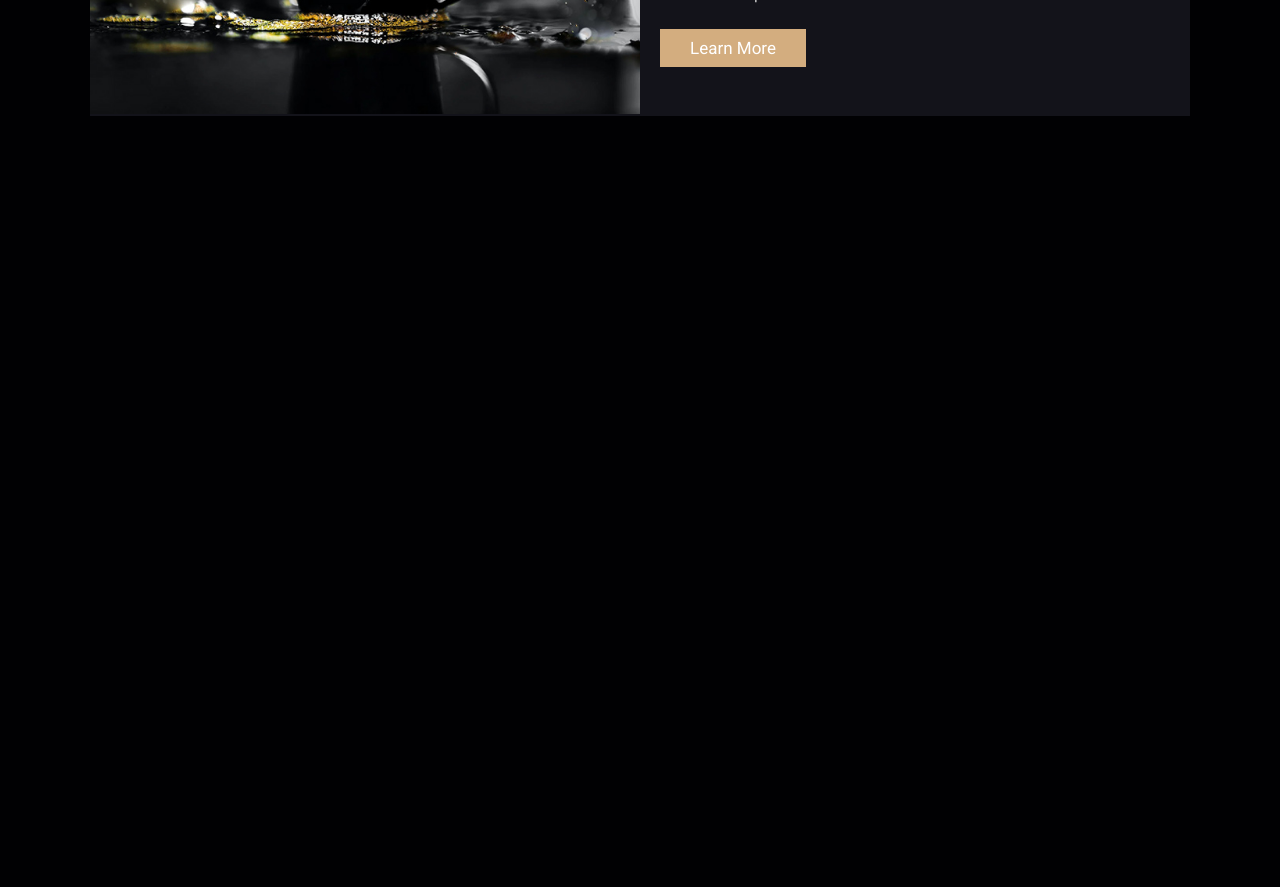
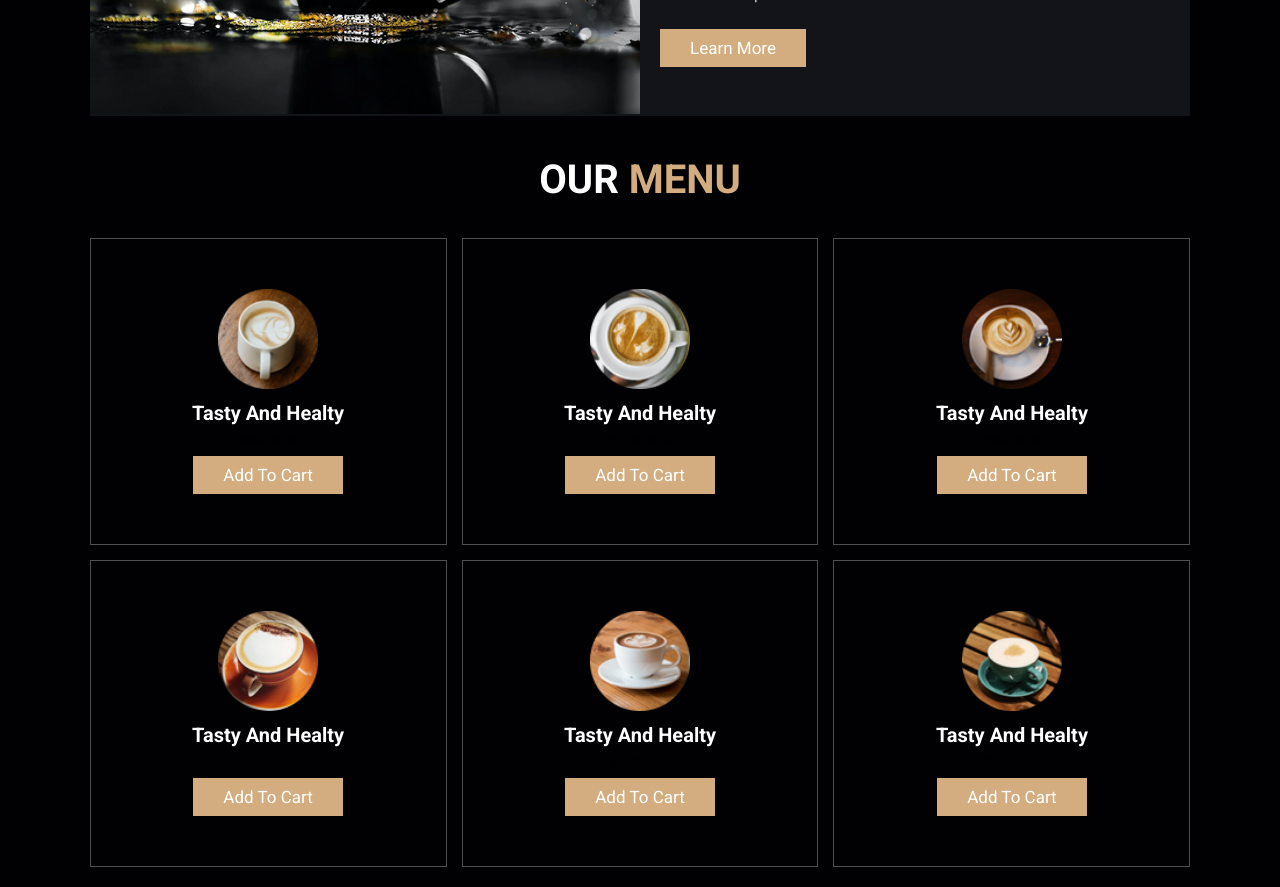
Before and after one commit to AleksandrKhv/coffee_web, a React (Create React App) app: page / in a window 1280 px wide. Shown: the part 1180-2067 px from the top of the page. Before the commit the page ends 1316 px from the top, so only its background shows below. Built offline with nearby package versions, Linux system fonts and the light colour scheme.

Commit message:
addSectionMenu

```diff
--- a/src/App.css
+++ b/src/App.css
@@ -35,3 +35,7 @@ html::-webkit-scrollbar-thumb{
 body{
     background: var(--bg);
 }
+
+section {
+    padding: 2rem 7%;
+}
--- a/src/App.tsx
+++ b/src/App.tsx
@@ -3,6 +3,7 @@ import './App.css';
 import Header from './components/Header/Header';
 import Home from './components/Home/Home';
 import About from './components/About/About';
+import Menu from './components/Menu/Menu';
 
 function App() {
     return (
@@ -10,6 +11,7 @@ function App() {
             <Header/>
             <Home/>
             <About/>
+            <Menu/>
         </div>
     );
 }
--- a/src/components/Home/Home.module.css
+++ b/src/components/Home/Home.module.css
@@ -40,9 +40,7 @@
     letter-spacing: .2rem;
 }
 
-section {
-    padding: 2rem 7%;
-}
+
 
 @media (max-width: 991px) {
 
--- /dev/null
+++ b/src/components/Menu/Menu.module.css
@@ -0,0 +1,68 @@
+.menu .box_container {
+    display: grid;
+    grid-template-columns: repeat(auto-fit, minmax(30rem, 1fr));
+    gap: 1.5rem;
+}
+
+.menu .box_container .box {
+    padding: 5rem;
+    text-align: center;
+    border: var(--border);
+}
+
+.menu .box_container .box img {
+    height: 10rem;
+}
+
+.menu .box_container .box h3 {
+    color: #fff;
+    font-size: 2rem;
+    padding: 1rem 0;
+}
+
+.menu .box_container .box .price {
+    color: #fff;
+    font-size: 2.5rem;
+    padding: .5rem 0;
+}
+
+.menu .box_container .box .price span {
+    font-size: 1.5rem;
+    text-decoration: line-through;
+    font-weight: lighter;
+}
+
+.menu .box_container .box:hover {
+    background: #fff;
+}
+
+.menu .box_container .box:hover > * {
+    color: var(--black);
+}
+
+.heading {
+    text-align: center;
+    color: #fff;
+    text-transform: uppercase;
+    padding-bottom: 3.5rem;
+    font-size: 4rem;
+}
+
+.heading span {
+    color: var(--main-color);
+    text-transform: uppercase;
+}
+
+.btn {
+    margin-top: 1rem;
+    display: inline-block;
+    padding: 0.9rem 3rem;
+    font-size: 1.7rem;
+    color: #fff;
+    background: var(--main-color);
+    cursor: pointer;
+}
+
+.btn:hover{
+    letter-spacing: .2rem;
+}
--- /dev/null
+++ b/src/components/Menu/Menu.tsx
@@ -0,0 +1,67 @@
+import React from 'react';
+import st from './Menu.module.css'
+import menu_1 from './../../images/menu-1.png'
+import menu_2 from './../../images/menu-2.png'
+import menu_3 from './../../images/menu-3.png'
+import menu_4 from './../../images/menu-4.png'
+import menu_5 from './../../images/menu-5.png'
+import menu_6 from './../../images/menu-6.png'
+
+const Menu = () => {
+    return (
+        <section className={st.menu} id={"menu"}>
+
+            <h1 className={st.heading}> our <span>menu</span></h1>
+
+            <div className={st.box_container}>
+
+                <div className={st.box}>
+                    <img src={menu_1} alt=""/>
+                    <h3>tasty and healty</h3>
+                    <div className="price">$15.99 <span>20.99</span></div>
+                    <a href="#" className={st.btn}>add to cart</a>
+                </div>
+
+                <div className={st.box}>
+                    <img src={menu_2} alt=""/>
+                    <h3>tasty and healty</h3>
+                    <div className="price">$15.99 <span>20.99</span></div>
+                    <a href="#" className={st.btn}>add to cart</a>
+                </div>
+
+                <div className={st.box}>
+                    <img src={menu_3} alt=""/>
+                    <h3>tasty and healty</h3>
+                    <div className="price">$15.99 <span>20.99</span></div>
+                    <a href="#" className={st.btn}>add to cart</a>
+                </div>
+
+                <div className={st.box}>
+                    <img src={menu_4} alt=""/>
+                    <h3>tasty and healty</h3>
+                    <div className="price">$15.99 <span>20.99</span></div>
+                    <a href="#" className={st.btn}>add to cart</a>
+                </div>
+
+                <div className={st.box}>
+                    <img src={menu_5} alt=""/>
+                    <h3>tasty and healty</h3>
+                    <div className="price">$15.99 <span>20.99</span></div>
+                    <a href="#" className={st.btn}>add to cart</a>
+                </div>
+
+                <div className={st.box}>
+                    <img src={menu_6} alt=""/>
+                    <h3>tasty and healty</h3>
+                    <div className="price">$15.99 <span>20.99</span></div>
+                    <a href="#" className={st.btn}>add to cart</a>
+                </div>
+
+            </div>
+
+        </section>
+
+    );
+};
+
+export default Menu;
```
Also changed, not shown: src/components/About/About.module.css (+19 -18 lines).
